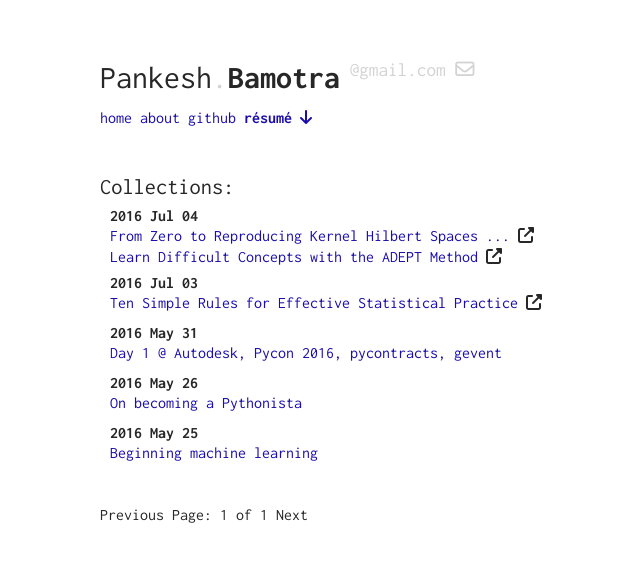
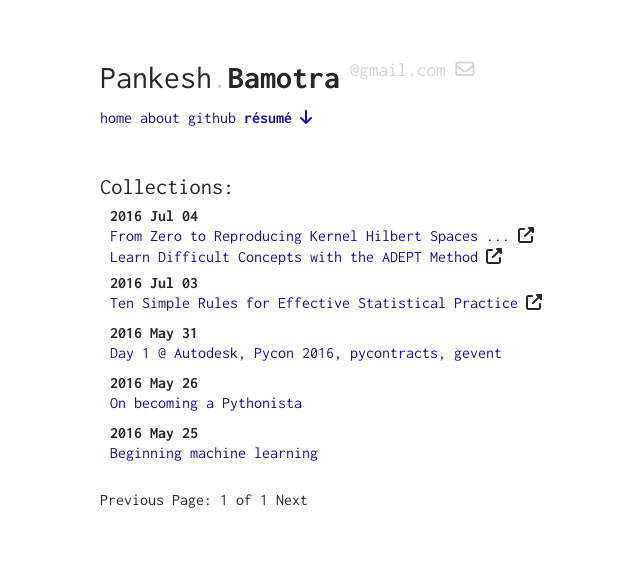
Before and after one commit to pbamotra/sciontist, a Jekyll site: the page built from index.html, in a window 1280 px wide. Shown: the top 562 px of the page, without its empty margins (240-880 px from the left). Built offline with Jekyll 4.4.1, drawn with Linux system fonts in a browser that asks for light colours; nearby versions of some CDN libraries; a script that is not in the unit is left out; the list of posts is cut into pages by our own code.

Commit message:
Pagination  styling top -10px

```diff
--- a/assets/css/main.scss
+++ b/assets/css/main.scss
@@ -270,5 +270,5 @@ ul.share-buttons li{
 .pagination {
     display: inline-block;
     position: relative;
-    top: 5px;
+    top: -10px;
 }
```
